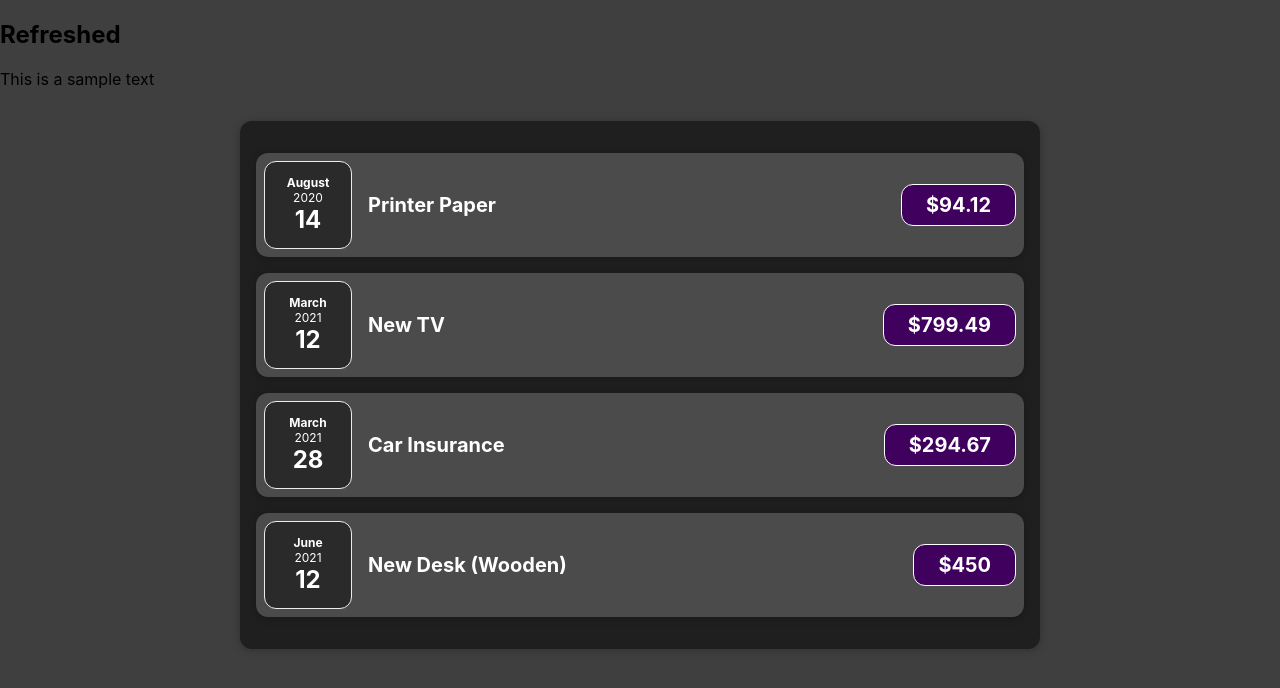
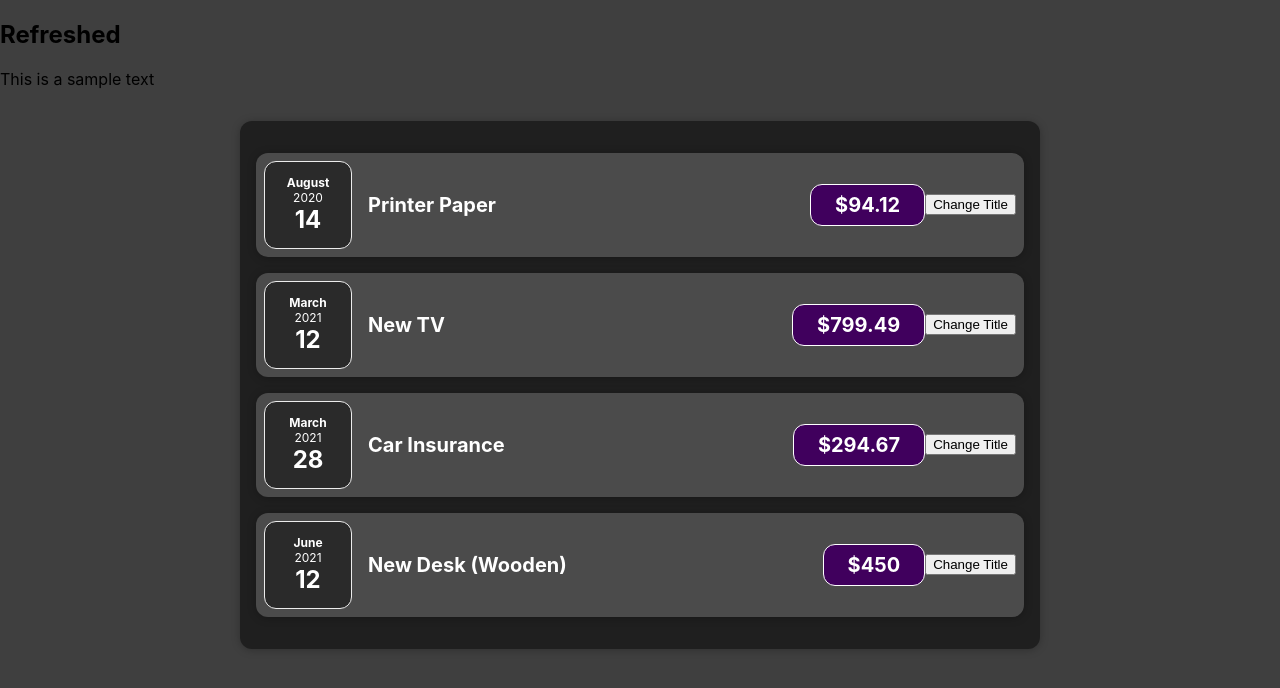
Before and after one commit to debojyotichatterjee9/react-expense-tracker, a React (Create React App) app: page / in a window 1280 px wide. Shown: the top 688 px of the page. Built offline with nearby package versions, Linux system fonts and the light colour scheme.

Commit message:
chekcing useState function

```diff
--- a/src/components/ExpenseComponents/ExpenseItem/ExpenseItem.css
+++ b/src/components/ExpenseComponents/ExpenseItem/ExpenseItem.css
@@ -50,5 +50,6 @@
   .expense-item__price {
     font-size: 1.25rem;
     padding: 0.5rem 1.5rem;
+    cursor: pointer;
   }
 }
--- a/src/components/ExpenseComponents/ExpenseItem/ExpenseItem.js
+++ b/src/components/ExpenseComponents/ExpenseItem/ExpenseItem.js
@@ -1,17 +1,23 @@
+import { useState } from 'react'
 import './ExpenseItem.css';
 import Card from '../../UIComponents/Card/Card';
 import ExpenseDate from '../ExpenseDate/ExpenseDate';
 
 
 const ExpenseItem = props => {
+
+    const [title, setTitle] = useState(props.title)
+
     const expenseDate = props.date;
+
         return(
         <Card className="expense-item">
             <ExpenseDate date={expenseDate}/>
             <div className="expense-item__description">
-                <h2>{props.title}</h2>
+                <h2>{title}</h2>
                 <div className="expense-item__price">${props.amount}</div>
             </div>
+            <button style={{"cursor": "pointer"}} onClick={() => setTitle(Math.round(Math.random(100)*100))}>Change Title</button>
         </Card>
         );
 
```
